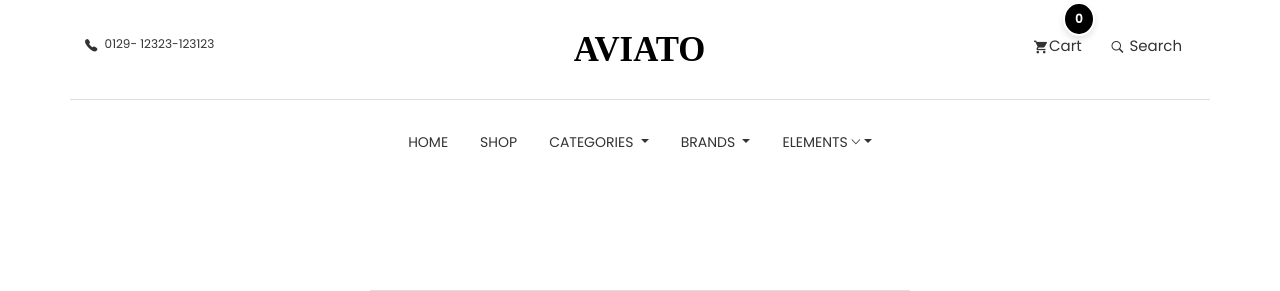
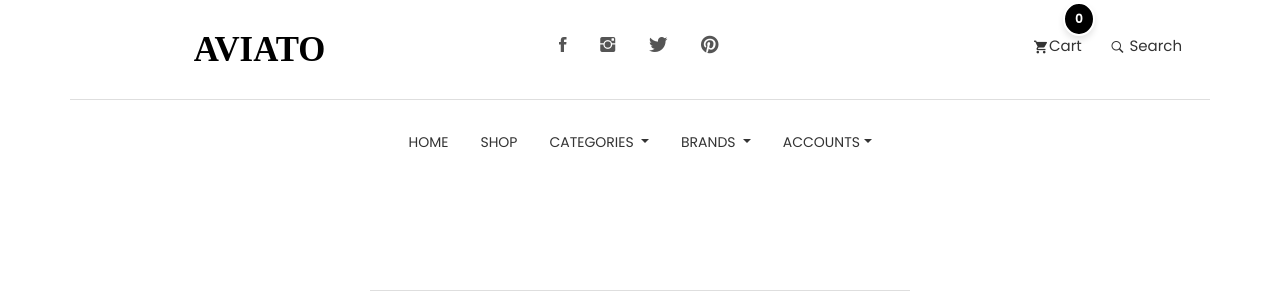
Before and after one commit to Mmy2000/aviato-shopper, a Django app: page /accounts/register/ in a window 1280 px wide. Shown: the top 291 px of the page. Run offline with Django 4.2, Linux system fonts and the light colour scheme; data comes from the database, SQL or seed files in the repository; some libraries are stand-ins or nearby versions; some web fonts are replaced.

Commit message:
add login and register buttons in base page

```diff
--- a/templates/base.html
+++ b/templates/base.html
@@ -59,12 +59,7 @@
 	<section class="top-header">
 		<div class="container">
 			<div class="row">
-				<div class="col-md-4 col-xs-12 col-sm-4">
-					<div class="contact-number">
-						<i class="tf-ion-ios-telephone"></i>
-						<span>0129- 12323-123123</span>
-					</div>
-				</div>
+
 				<div class="col-md-4 col-xs-12 col-sm-4">
 					<!-- Site Logo -->
 					<div class="logo text-center mb-3 mb-md-0">
@@ -84,12 +79,38 @@
 						</a>
 					</div>
 				</div>
+				<div class="col-md-4 col-xs-12 text-center  col-sm-4">
+					<ul class="social-media">
+						<li>
+							<a href="https://www.facebook.com/themefisher">
+								<i class="tf-ion-social-facebook"></i>
+							</a>
+						</li>
+						<li>
+							<a href="https://www.instagram.com/themefisher">
+								<i class="tf-ion-social-instagram"></i>
+							</a>
+						</li>
+						<li>
+							<a href="https://www.twitter.com/themefisher">
+								<i class="tf-ion-social-twitter"></i>
+							</a>
+						</li>
+						<li>
+							<a href="https://www.pinterest.com/themefisher/">
+								<i class="tf-ion-social-pinterest"></i>
+							</a>
+						</li>
+					</ul>
+
+				</div>
 				<div class="col-md-4 col-xs-12 col-sm-4">
 					<!-- Cart -->
 					<ul class="top-menu text-right list-inline">
 						<li class="dropdown cart-nav dropdown-slide">
-							<a href="{% url 'cart' %}" class="position-relative" data-toggle="dropdown" data-hover="dropdown"><i
-									class="tf-ion-android-cart"></i>Cart<div class="cart-item-count">
+							<a href="{% url 'cart' %}" class="position-relative" data-toggle="dropdown"
+								data-hover="dropdown"><i class="tf-ion-android-cart"></i>Cart<div
+									class="cart-item-count">
 									{{quantity}}
 								</div></a>
 
@@ -111,7 +132,8 @@
 										</div>
 										<h5><strong>${{cart_item.sub_total}}</strong></h5>
 									</div>
-									<a href="{% url 'delete_cart' cart_item.product.id cart_item.id %}" class="remove"><i class="tf-ion-close"></i></a>
+									<a href="{% url 'delete_cart' cart_item.product.id cart_item.id %}"
+										class="remove"><i class="tf-ion-close"></i></a>
 								</div><!-- / Cart Item -->
 								{% endfor %}
 
@@ -230,12 +252,10 @@
 						<!-- Shop -->
 						<li class="dropdown dropdown-slide">
 							<a href="#!" class="dropdown-toggle" data-toggle="dropdown" data-hover="dropdown"
-								data-delay="350" role="button" aria-haspopup="true" aria-expanded="false">Elements <span
-									class="tf-ion-ios-arrow-down"></span></a>
+								data-delay="350" role="button" aria-haspopup="true" aria-expanded="false">Accounts</a>
 							<ul class="dropdown-menu">
-								<li><a href="typography.html">Typography</a></li>
-								<li><a href="buttons.html">Buttons</a></li>
-								<li><a href="alerts.html">Alerts</a></li>
+								<li><a href="{% url 'login' %}">Login</a></li>
+								<li><a href="{% url 'register' %}">Register</a></li>
 							</ul>
 						</li><!-- / Blog -->
 					</ul><!-- / .nav .navbar-nav -->
```
Also changed, not shown: static/css/style.css (line endings or trailing spaces).
